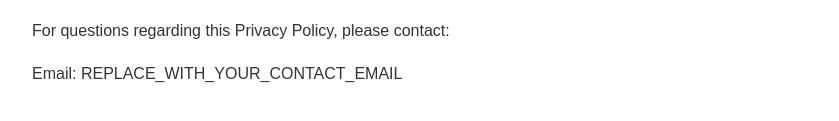
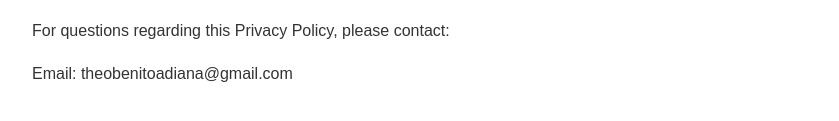
Before and after one commit to theoadiana/privacy_policy_starfleet, a plain HTML site: page index.html in a window 1280 px wide. Shown: the part 1843-1964 px from the top of the page, without its empty margins (208-1047 px from the left). Drawn offline with Linux system fonts and the light colour scheme.

Commit message:
Update contact email in privacy policy

```diff
--- a/index.html
+++ b/index.html
@@ -140,7 +140,7 @@ For questions regarding this Privacy Policy, please contact:
 </p>
 
 <p>
-Email: REPLACE_WITH_YOUR_CONTACT_EMAIL
+Email: theobenitoadiana@gmail.com
 </p>
 
 </body>
```
